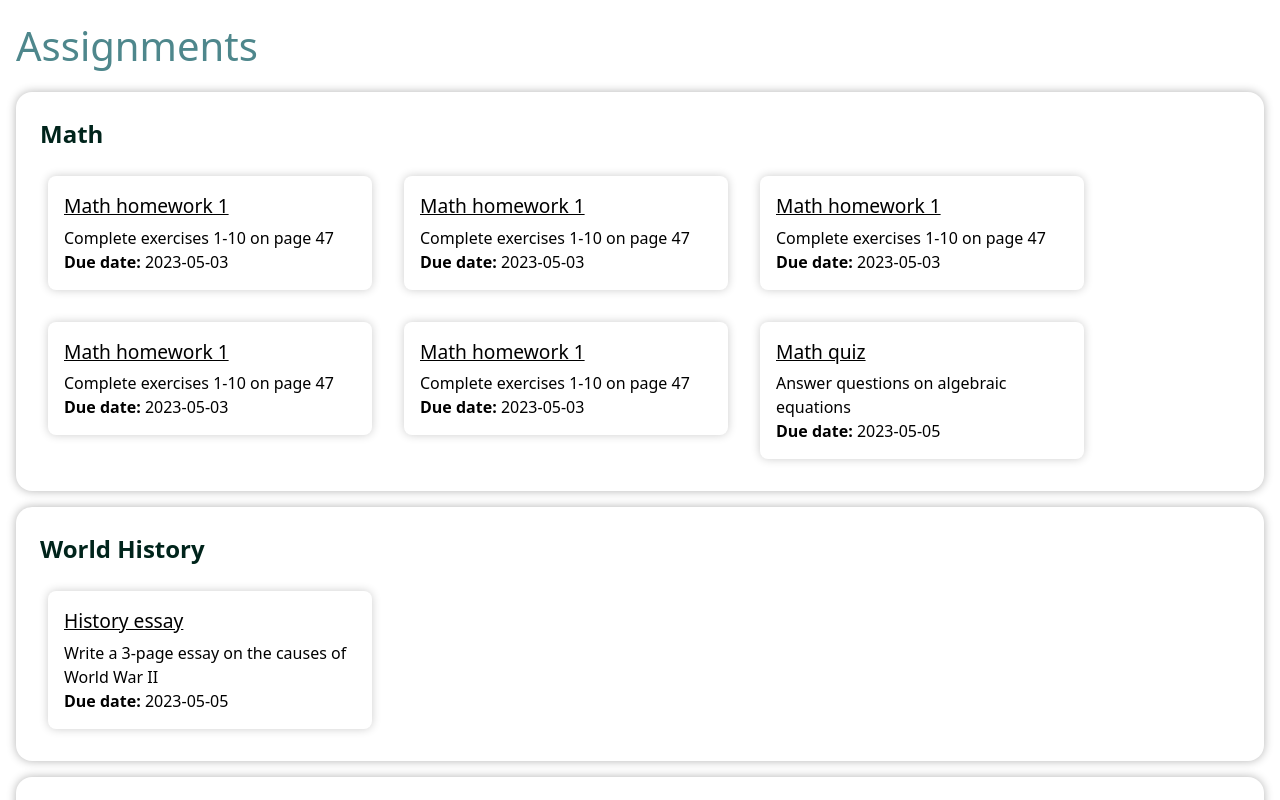
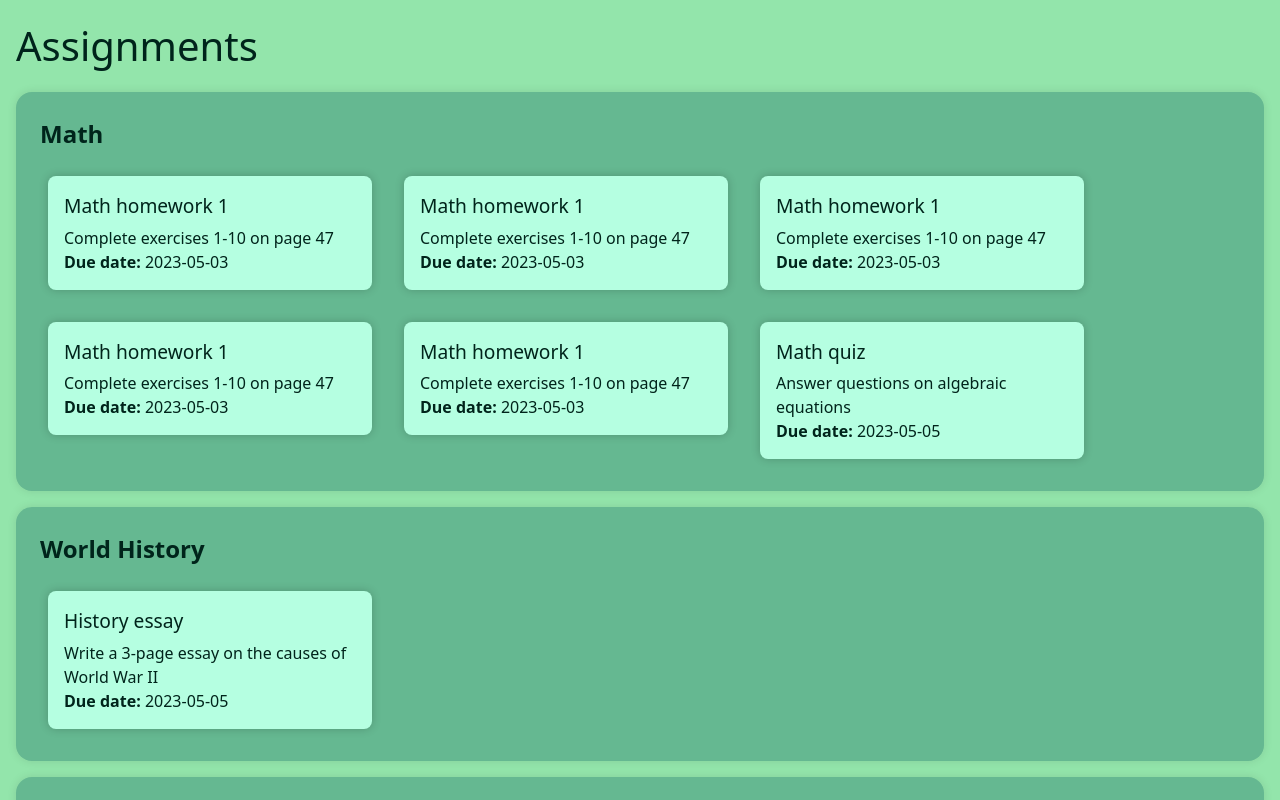
Before and after one commit to Pavel-2004/deerhacks, a Next.js app: page / in a window 1280 px wide. Shown: the top 800 px of the page. Built offline with nearby package versions, Linux system fonts and the light colour scheme.

Commit message:
updated styles to assignments menu

```diff
--- a/src/styles/styles.css
+++ b/src/styles/styles.css
@@ -2,21 +2,21 @@
     text-align: left;
     font-size: 2.5rem;
     padding: 0;
-    color: #4e878c;
+    color: #00241B;
     font-weight: 500;
 }
 
 .assignment-menu {
-    margin: 1em;
-
+    padding: 1em;
+    background: #93E5AB;
 }
 
 .section-whole {
     margin-top: 1em;
     border-radius: 1em;
     padding: 1.5em;
-    background-color: #fff;
-    box-shadow: 0 0 10px rgba(0, 0, 0, .3);
+    background-color: #65B891;
+    box-shadow: 0 0 10px rgba(0, 0, 0, .1);
 }
 
 .section-whole > h2 {
@@ -36,6 +36,7 @@
 }
 
 .assignment-card {
+    color: #00241B;
     display: flex;
     flex-direction: column;
     width: 30%;
@@ -43,12 +44,12 @@
     margin: .5em;
     padding: 1em;
     border-radius: .5em;
-    background-color: #fff;
+    background-color: #B5FFE1;
     box-shadow: 0 0 10px rgba(0, 0, 0, 0.2);
 }
 
 .assignment-card > h3 {
     font-size: 1.2rem;
     margin-bottom: .25em;
-    text-decoration: underline;
+    font-weight: 500;
 }
```
